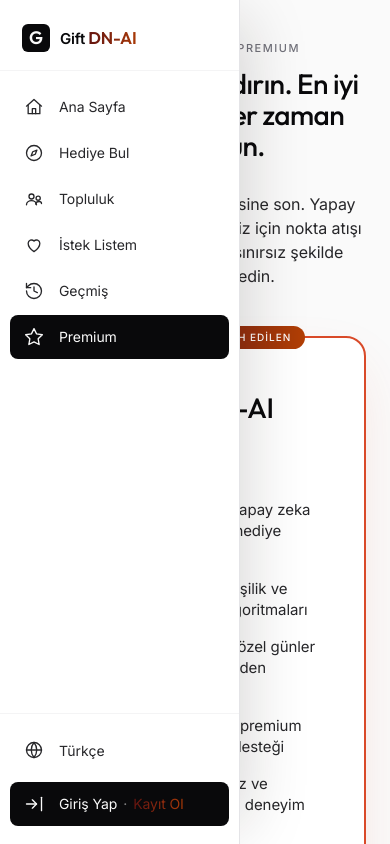
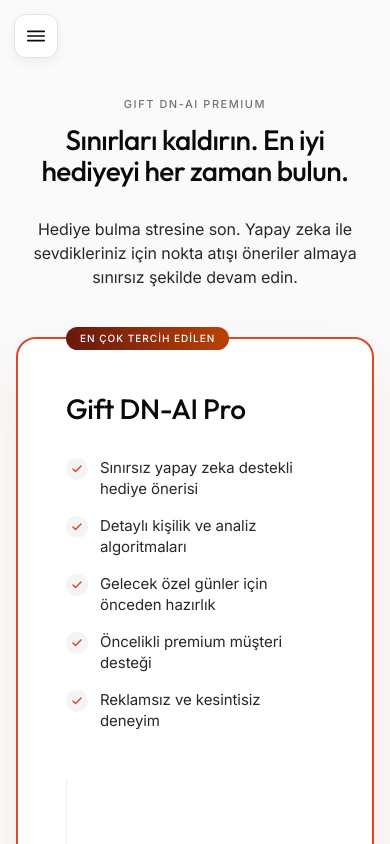
Before and after one commit to omartthr/Gift-DN-AI, a Next.js app in the folder apps/web/: page /pricing in a window 390 px wide. Shown: the top 844 px of the page. Built offline with nearby package versions, Linux system fonts and the light colour scheme; no server answers.

Commit message:
fix: pass recipient gender to AI prompt and make layout responsive

```diff
--- a/apps/web/src/app/globals.css
+++ b/apps/web/src/app/globals.css
@@ -1058,3 +1058,210 @@ h2.serif {
 .conf-pulse {
   animation: confPulse 1.4s ease-in-out infinite;
 }
+
+/* ============================================================
+   RESPONSIVE — mobil / tablet uyarlamaları
+   ============================================================ */
+
+/* Hamburger butonu — varsayılan: gizli (desktop) */
+.mobile-menu-btn {
+  position: fixed;
+  top: 14px;
+  left: 14px;
+  z-index: 60;
+  width: 44px;
+  height: 44px;
+  border-radius: 12px;
+  border: 1px solid var(--rule);
+  background: var(--bone);
+  color: var(--ink);
+  display: none;
+  align-items: center;
+  justify-content: center;
+  cursor: pointer;
+  box-shadow: 0 4px 12px rgba(0, 0, 0, 0.06);
+  transition: background 0.15s ease;
+}
+
+.mobile-menu-btn:hover {
+  background: var(--cream-2);
+}
+
+.leftrail-backdrop {
+  display: none;
+  position: fixed;
+  inset: 0;
+  background: rgba(9, 9, 11, 0.45);
+  z-index: 39;
+  animation: fadeIn 0.2s ease;
+}
+
+/* ── Tablet (≤1024px): chat panel daralt ────────────────────── */
+@media (max-width: 1024px) {
+  .layout-with-rail.with-chat {
+    margin-right: 340px;
+  }
+  .chat-panel {
+    width: 340px;
+  }
+}
+
+/* ── Mobil (≤880px): drawer + tek kolon ──────────────────────── */
+@media (max-width: 880px) {
+  /* Hamburger görünür ol */
+  .mobile-menu-btn {
+    display: inline-flex;
+  }
+
+  /* Sol rail: ekrandan çık, sadece .open varsa kay */
+  .leftrail {
+    width: 280px;
+    transform: translateX(-100%);
+    transition: transform 0.28s cubic-bezier(.2, .7, .2, 1);
+    box-shadow: none;
+  }
+  .leftrail.open {
+    transform: translateX(0);
+    box-shadow: 24px 0 60px -20px rgba(27, 22, 17, 0.25);
+  }
+  /* Mobilde hover-genişleme yok — drawer açıkken etiketler her zaman görünsün */
+  .leftrail .lr-brand-text,
+  .leftrail .lr-label,
+  .leftrail .lr-kbd {
+    opacity: 1;
+  }
+
+  .leftrail-backdrop {
+    display: block;
+  }
+
+  /* Ana içerik: sol margin sıfır, üstte hamburger için boşluk */
+  .layout-with-rail {
+    margin-left: 0;
+    padding-top: 56px;
+  }
+
+  /* Chat panel açıkken sağ margin'ı kaldır — chat üstte tam ekran kayacak */
+  .layout-with-rail.with-chat {
+    margin-right: 0;
+  }
+  .layout-with-rail.with-chat .shell {
+    padding-left: 20px;
+    padding-right: 20px;
+  }
+
+  /* Chat panel: tam ekran drawer */
+  .chat-panel {
+    width: 100%;
+    max-width: 420px;
+    z-index: 45;
+  }
+
+  /* Shell padding */
+  .shell {
+    padding: 0 20px;
+  }
+
+  /* Topnav stack */
+  .topnav {
+    padding: 16px 0;
+    flex-wrap: wrap;
+    gap: 12px;
+  }
+  .navlinks {
+    gap: 16px;
+    flex-wrap: wrap;
+  }
+
+  /* Sayfa-seviyesi büyük gap'li row'lar: kolona dön */
+  .row.wrap.gap-64,
+  .row.wrap.gap-48,
+  .row.wrap.gap-32 {
+    flex-direction: column;
+    gap: 32px;
+  }
+  .row.wrap.gap-64 > *,
+  .row.wrap.gap-48 > *,
+  .row.wrap.gap-32 > * {
+    flex: 1 1 100% !important;
+    width: 100%;
+    min-width: 0;
+    /* Sticky sticky sıfırla — mobilde sticky sidebar mantıklı değil */
+    position: static !important;
+    top: auto !important;
+  }
+
+  /* Footer dikey */
+  .footer {
+    flex-direction: column;
+    align-items: flex-start;
+    gap: 24px;
+    margin-top: 48px;
+    padding: 32px 0 48px;
+  }
+  .footer .col[style*="text-align"] {
+    text-align: left !important;
+  }
+
+  /* Modal padding küçült */
+  /* AuthModal & LogoutConfirm için */
+  div[class*="fade-up"][style*="padding: 48px 56px"],
+  div[class*="fade-up"][style*="padding: 40px 48px"] {
+    padding: 32px 24px !important;
+  }
+}
+
+/* ── Küçük telefon (≤480px): tipografi & spacing daha sıkı ── */
+@media (max-width: 480px) {
+  body {
+    font-size: 14.5px;
+  }
+
+  .shell {
+    padding: 0 16px;
+  }
+
+  .btn {
+    padding: 11px 18px;
+    font-size: 13.5px;
+  }
+  .btn-lg {
+    padding: 14px 22px;
+    font-size: 14px;
+  }
+
+  .chip {
+    padding: 9px 14px;
+    font-size: 13px;
+  }
+
+  /* Hamburger için sayfa başına biraz nefes ver */
+  .topnav {
+    padding-top: 56px;
+  }
+
+  /* Mobilde tek satır brand uzun gelirse */
+  .brand .dnai {
+    font-size: 20px;
+  }
+
+  /* Yatay scrollbar gizle — iOS'ta görünür kalabiliyor */
+  body {
+    overflow-x: hidden;
+  }
+}
+
+/* ── Mobil drawer açıkken hamburger açık ikona dön (z-index üstte) ── */
+@media (max-width: 880px) {
+  .leftrail.open ~ .mobile-menu-btn,
+  .leftrail.open + .mobile-menu-btn {
+    /* not strictly needed — JS already swaps icon, but pin position */
+    background: var(--bone);
+  }
+  .mobile-menu-btn {
+    z-index: 50;
+  }
+  .leftrail {
+    z-index: 48;
+  }
+}
--- a/apps/web/src/app/layout.tsx
+++ b/apps/web/src/app/layout.tsx
@@ -1,4 +1,4 @@
-import type { Metadata } from "next";
+import type { Metadata, Viewport } from "next";
 import "./globals.css";
 import AppShell from "@/components/AppShell";
 import AuthProvider from "@/components/AuthProvider";
@@ -6,6 +6,13 @@ import AuthProvider from "@/components/AuthProvider";
 export const metadata: Metadata = {
   title: "Gift DN-AI · AI Gift Editor",
   description: "Gift DN-AI — Yapay zeka destekli hediye öneri platformu. Doğru hediyeyi doğru kişiye bul.",
+};
+
+export const viewport: Viewport = {
+  width: "device-width",
+  initialScale: 1,
+  maximumScale: 5,
+  viewportFit: "cover",
 };
 
 export default function RootLayout({ children }: { children: React.ReactNode }) {
--- a/apps/web/src/components/AppShell.tsx
+++ b/apps/web/src/components/AppShell.tsx
@@ -31,8 +31,21 @@ export default function AppShell({ children }: AppShellProps) {
   const pathname = usePathname();
   const router = useRouter();
   const [hover, setHover] = useState(false);
+  const [mobileOpen, setMobileOpen] = useState(false);
   const [authMode, setAuthMode] = useState<"signin" | "signup" | false>(false);
   const [showLogoutConfirm, setShowLogoutConfirm] = useState(false);
+
+  // Mobil drawer açıkken sayfa scroll'unu kilitle
+  useEffect(() => {
+    if (typeof document === "undefined") return;
+    document.body.style.overflow = mobileOpen ? "hidden" : "";
+    return () => { document.body.style.overflow = ""; };
+  }, [mobileOpen]);
+
+  // Sayfa değişince mobil drawer'ı kapat
+  useEffect(() => {
+    setMobileOpen(false);
+  }, [pathname]);
 
   const handleLogout = async () => {
     setShowLogoutConfirm(false);
@@ -61,9 +74,38 @@ export default function AppShell({ children }: AppShellProps) {
 
   return (
     <>
+      {/* Mobile hamburger — sadece <=880px görünür */}
+      <button
+        type="button"
+        className="mobile-menu-btn"
+        aria-label="Menu"
+        aria-expanded={mobileOpen}
+        onClick={() => setMobileOpen(v => !v)}
+      >
+        <svg width="22" height="22" viewBox="0 0 24 24" fill="none" stroke="currentColor" strokeWidth="1.8" strokeLinecap="round">
+          {mobileOpen ? (
+            <>
+              <path d="M6 6l12 12" />
+              <path d="M18 6L6 18" />
+            </>
+          ) : (
+            <>
+              <path d="M3 7h18" />
+              <path d="M3 12h18" />
+              <path d="M3 17h18" />
+            </>
+          )}
+        </svg>
+      </button>
+
+      {/* Mobile backdrop */}
+      {mobileOpen && (
+        <div className="leftrail-backdrop" onClick={() => setMobileOpen(false)} />
+      )}
+
       {/* Left Rail */}
       <div
-        className={"leftrail" + (hover ? " expanded" : "")}
+        className={"leftrail" + (hover ? " expanded" : "") + (mobileOpen ? " open" : "")}
         onMouseEnter={() => setHover(true)}
         onMouseLeave={() => setHover(false)}
       >
--- a/apps/web/src/store/quizStore.ts
+++ b/apps/web/src/store/quizStore.ts
@@ -92,6 +92,7 @@ export const useQuizStore = create<QuizState>()(persist((set, get) => ({
           chips: {
             recipients: chips.recipients,
             budget: budgetLabel,
+            ...(chips.recipientGender ? { recipientGender: chips.recipientGender } : {}),
           },
           language,
         },
```
Also changed, not shown: 1 other file (tests, documents, lock files or other folders).
